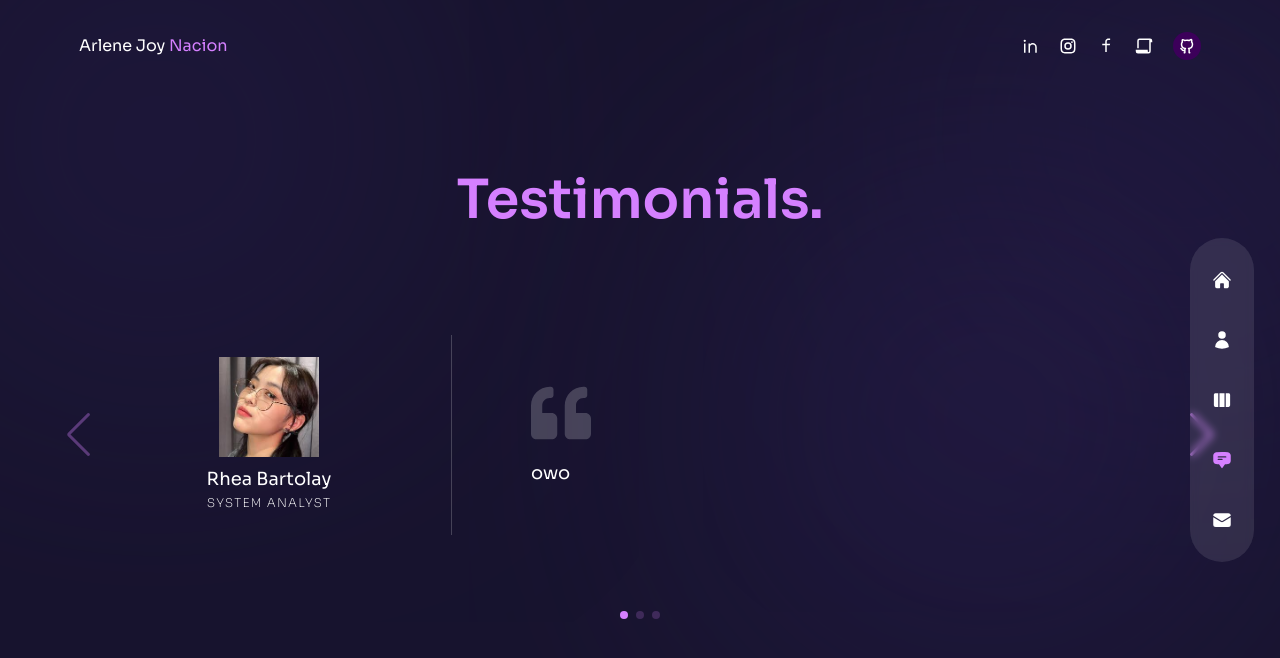
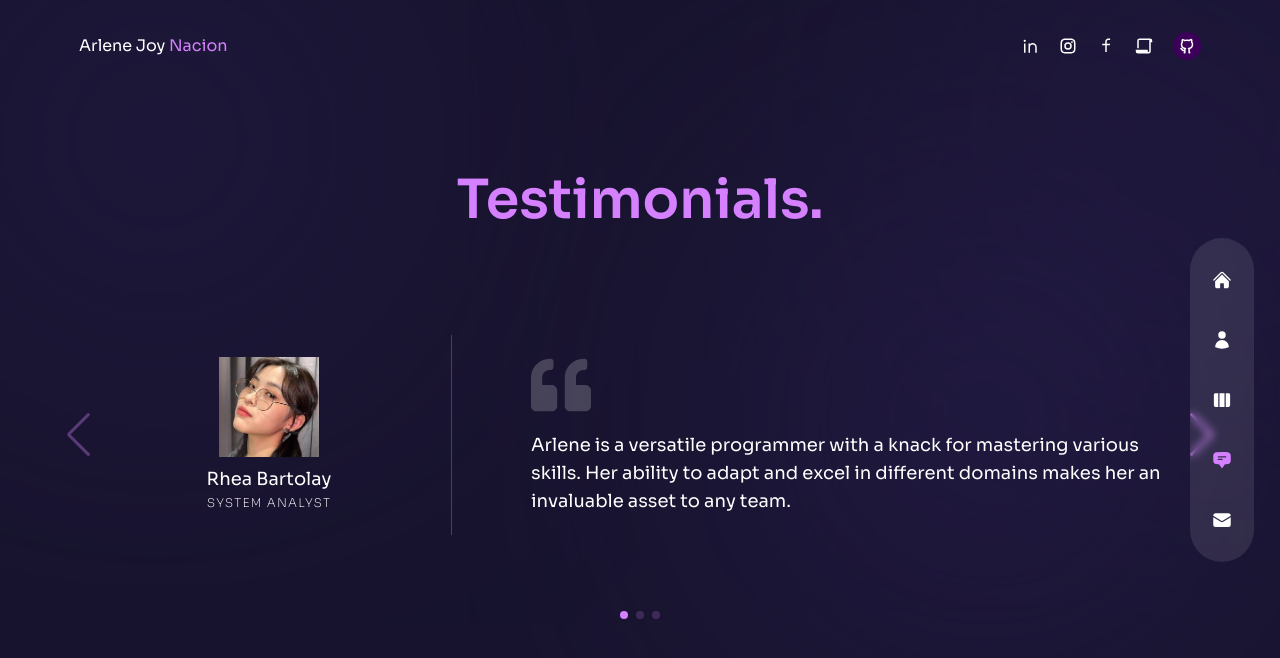
Before and after one commit to pastaChaeng/my-portfolio, a Next.js app: page /testimonials in a window 1280 px wide. Shown: the top 658 px of the page. Built offline with nearby package versions, Linux system fonts and the light colour scheme.

Commit message:
fix: change message

```diff
--- a/components/TestimonialSlider.jsx
+++ b/components/TestimonialSlider.jsx
@@ -13,14 +13,14 @@ const testimonialData = [
     name: "Rhea Bartolay",
     position: "System Analyst",
     message:
-      "owo",
+      "Arlene is a versatile programmer with a knack for mastering various skills. Her ability to adapt and excel in different domains makes her an invaluable asset to any team.",
   },
   {
     image: "/bi.jpg",
     name: "Christian Santiago",
     position: "Head Documenter",
     message:
-      "uwu",
+      "Arlene is a skilled programmer and UI/UX designer whose creativity and technical prowess shine through her work. Beyond her professional talents, she is a loyal and supportive friend, always ready to lend a helping hand.",
   },
   {
     image: "/mel.jpg",
```
